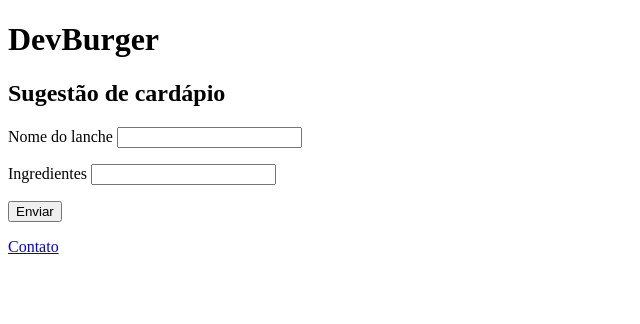
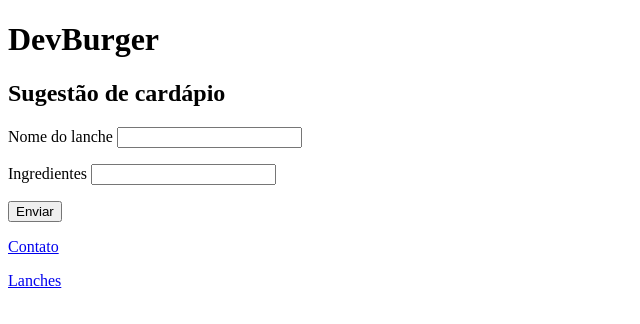
Before and after one commit to andrelobo55/revisaoEtapa1Node, a website: page views/index.html in a window 1280 px wide. Shown: the full height of the page, 0-640 px from the left. Drawn offline with Linux system fonts and the light colour scheme.

Commit message:
feat: adding <a href='/api/lanches'></a> in index.html

```diff
--- a/views/index.html
+++ b/views/index.html
@@ -22,6 +22,7 @@
         <button type="submit">Enviar</button>
     </form>
     <p><a href="/contato">Contato</a></p>
+    <p><a href="/api/lanches">Lanches</a></p>
 </body>
 
 </html>
```
